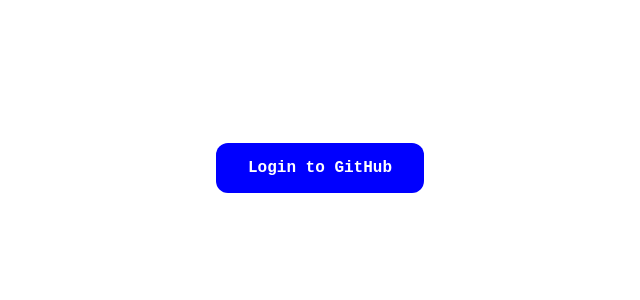
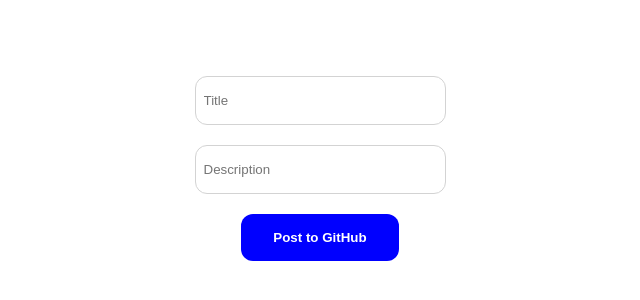
Before and after one commit to annikel/github-issuer, a React (Create React App) app: page / in a window 1280 px wide. Shown: the part 240-540 px from the top of the page, without its empty margins (320-960 px from the left). Built offline with nearby package versions, Linux system fonts and the light colour scheme; no server answers; the HTML template or start-up script is replaced by a standard one.

Commit message:
improvements

```diff
--- a/src/Form.js
+++ b/src/Form.js
@@ -6,6 +6,7 @@
 const GitHubIssuerForm = () => {
   const [title, setTitle] = useState();
   const [body, setBody] = useState();
+  const [sent, setSent] = useState();
   const [loggedIn, setLoggedIn] = useState(false);
 
   useEffect(() => {
@@ -32,6 +33,9 @@
     axios
       .post("/api/repos/annikel/github-issuer/issues", issue)
       .then((res) => {
+        setTitle("");
+        setBody("");
+        setSent(true);
         console.log(res);
         console.log(res.data);
       });
@@ -39,7 +43,7 @@
 
   return (
     <div className="wrapper">
-      {loggedIn ? (
+      {true ? (
         <>
           <input
             placeholder="Title"
@@ -53,7 +57,7 @@
             name="description"
             onChange={(event) => setBody(event.target.value)}
           />
-          <button onClick={handleSubmit}>Post to GitHub</button>
+          <button onClick={handleSubmit}>{sent ? "Post Again" : "Post to GitHub"}</button>
         </>
       ) : (
         <a href="/.auth/login/aad">Login to GitHub</a>
```
